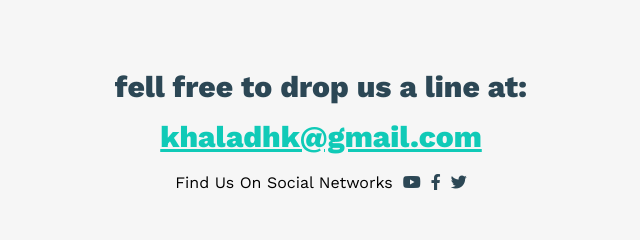
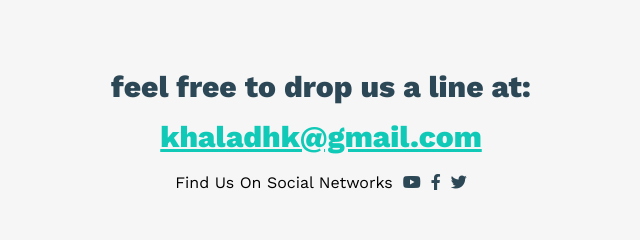
Before and after one commit to malekom/cv, a plain HTML site: page index.html in a window 1280 px wide. Shown: the part 3669-3909 px from the top of the page, 319-959 px from the left. Drawn offline with nearby package versions, Linux system fonts and the light colour scheme.

Commit message:
Update index.html

```diff
--- a/index.html
+++ b/index.html
@@ -199,7 +199,7 @@
             <h2 class="special-heading"> contact</h2>
             <p> we are born to create </p>
             <div class="info-contact">
-                <p class="label"> fell free to drop us a line at:</p>
+                <p class="label"> feel free to drop us a line at:</p>
                 <a href="mailto:khaladhk@gmail.com?subject=contact"  class="link">khaladhk@gmail.com</a>
                 <div class="social">
                     Find Us On Social Networks
```
